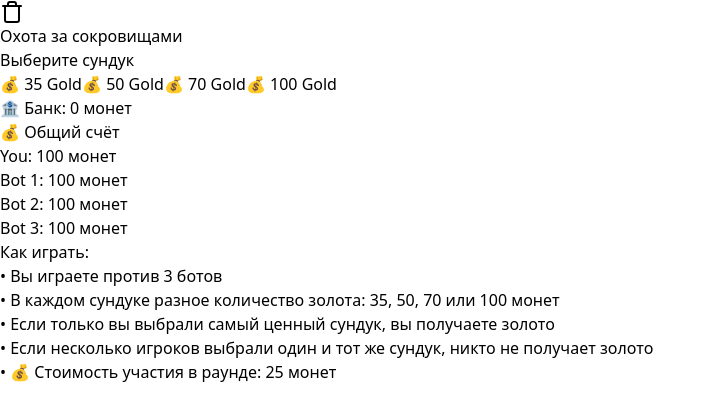
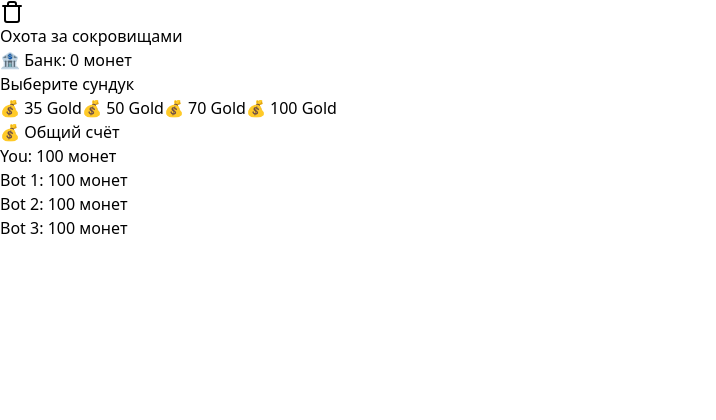
Before and after one commit to puremind5/dfac, a React (Vite) app: page / in a window 1280 px wide. Shown: the top 420 px of the page, without its empty margins (0-716 px from the left). Built offline with nearby package versions, Linux system fonts and the light colour scheme.

Commit message:
Update App.tsx

```diff
--- a/src/App.tsx
+++ b/src/App.tsx
@@ -72,7 +72,7 @@ function App() {
           [data.winner]: (prevGold[data.winner] || 0) + data.reward,
         }));
 
-      // ✅ Увеличиваем серию побед только у победителя
+        // 📌 Увеличиваем серию побед ТОЛЬКО если банк достиг 100 монет
         setWinStreak(prevStreak => ({
           ...prevStreak,
           [data.winner]: bank >= BANK_THRESHOLD ? (prevStreak[data.winner] || 0) + 1 : 0,
@@ -86,20 +86,8 @@ function App() {
           }));
           setBank(0); // 🔥 БАНК очищается после выигрыша
         }
-
-      // ❌ Проигравшие сбрасывают серию побед
-      setWinStreak(prevStreak => {
-        let updatedStreak = { ...prevStreak };
-        Object.keys(updatedStreak).forEach(player => {
-          if (player !== data.winner) {
-            updatedStreak[player] = 0;
-          }
-        });
-        return updatedStreak;
-      });
-
       } else {
-      setWinStreak({ You: 0, "Bot 1": 0, "Bot 2": 0, "Bot 3": 0 }); // ❌ Если никто не выиграл, сбросить ВСЕ серии
+        setWinStreak({ You: 0, "Bot 1": 0, "Bot 2": 0, "Bot 3": 0 }); // ❌ Победная серия сбрасывается
       }
 
       // 📌 В банк отправляется ТОЛЬКО неразыгранные монеты
@@ -128,54 +116,19 @@ function App() {
           <div className="flex items-center justify-center">
             <Treasure className="h-10 w-10 text-yellow-100 mr-3" />
             <h1 className="text-3xl font-bold text-white">Охота за сокровищами</h1>
-             {/* 🌟 Заголовок перед игровым полем */}
           </div>
+        </div>
+
+        {/* 🌟 Банк (перенесли под заголовок) */}
+        <div className="mt-6 p-4 bg-gray-100 rounded-lg shadow-md text-center">
+          <h2 className="text-lg font-bold">🏦 Банк: {bank} монет</h2>
+          {bank >= BANK_THRESHOLD && <p className="text-red-500 font-semibold">🔥 Банк теперь можно выиграть!</p>}
         </div>
 
         {/* 🎯 Игровая доска */}
         <GameBoard onChestSelect={handleChestSelect} loading={loading} gameActive={gameActive} />
 
-        {/* 🌟 Банк */}
-        <div className="mt-6 p-4 bg-gray-100 rounded-lg shadow-md text-center">
-          <h2 className="text-lg font-bold">🏦 Банк: {bank} монет</h2>
-          {bank >= BANK_THRESHOLD && <p className="text-red-500 font-semibold">🔥 Банк теперь можно выиграть!</p>}
-        </div>
-
-        {/* 🌟 Общий счёт + текущий раунд (как было) */}
-        <div className="mt-6 p-6 bg-gray-100 rounded-lg shadow-md grid grid-cols-2 gap-4">
-          {/* Общий счёт (слева) */}
-          <div className="text-center">
-            <h2 className="text-lg font-bold mb-2">💰 Общий счёт</h2>
-
-            <ul className="text-sm text-gray-700">
-              {Object.entries(totalGold).map(([player, gold]) => (
-              <li key={player} className={`py-1 ${gold < 0 ? "text-red-500" : ""}`}>
-              {player}: {gold} монет{" "}
-              {winStreak[player] >= 3 ? "🔥🔥🔥" : winStreak[player] === 2 ? "🔥🔥" : bank >= BANK_THRESHOLD ? `(🔥 ${winStreak[player]} побед подряд)` : ""}
-              </li>
-             ))}
-            </ul>
-
-          </div>
-
-          {/* Текущий раунд (справа) */}
-          {results && (
-            <div className="text-center">
-              <h2 className="text-lg font-bold mb-2">🎲 Текущий раунд</h2>
-              <p className="text-lg font-semibold">
-                {results.winner !== "No winner" ? `🏆 ${results.winner} выиграл ${results.reward} монет!` : "Никто не выиграл."}
-              </p>
-              <ul className="text-sm text-gray-700 mt-2">
-                <li className="font-semibold">🧑 Вы выбрали сундук {results.playerChoice}</li>
-                {results.botChoices.map((choice: number, index: number) => (
-                  <li key={index}>🤖 Бот {index + 1} выбрал сундук {choice}</li>
-                ))}
-              </ul>
-            </div>
-          )}
-        </div>
-
-        {/* 🌟 Кнопка "Играть снова" по центру внизу */}
+        {/* 🌟 Кнопка "Играть снова" */}
         {results && (
           <div className="flex justify-center mt-4">
             <button
@@ -186,16 +139,20 @@ function App() {
             </button>
           </div>
         )}
-      {/* 🌟 Описание игры (теперь внизу) */}
-        <div className="mt-6 p-6 bg-gray-100 rounded-lg shadow-md">
-          <h2 className="text-xl font-bold text-center mb-2">Как играть:</h2>
-          <ul className="text-sm space-y-1 text-gray-700">
-            <li>• Вы играете против 3 ботов</li>
-            <li>• В каждом сундуке разное количество золота: 35, 50, 70 или 100 монет</li>
-            <li>• Если только вы выбрали самый ценный сундук, вы получаете золото</li>
-            <li>• Если несколько игроков выбрали один и тот же сундук, никто не получает золото</li>
-            <li className="font-semibold">• 💰 Стоимость участия в раунде: {GAME_COST} монет</li>
+
+        {/* 🌟 Общий счёт + текущий раунд (адаптивно) */}
+        <div className="mt-6 p-6 bg-gray-100 rounded-lg shadow-md grid grid-cols-1 md:grid-cols-2 gap-4">
+          {/* Общий счёт */}
+          <div className="text-center">
+            <h2 className="text-lg font-bold mb-2">💰 Общий счёт</h2>
+            <ul className="text-sm text-gray-700">
+              {Object.entries(totalGold).map(([player, gold]) => (
+                <li key={player} className={`py-1 ${gold < 0 ? "text-red-500" : ""}`}>
+                  {player}: {gold} монет {bank >= BANK_THRESHOLD ? `(🔥 ${winStreak[player]} побед подряд)` : ""}
+                </li>
+              ))}
             </ul>
+          </div>
         </div>
       </div>
     </div>
```
Lines whose indentation alone changed are shown as unchanged.
